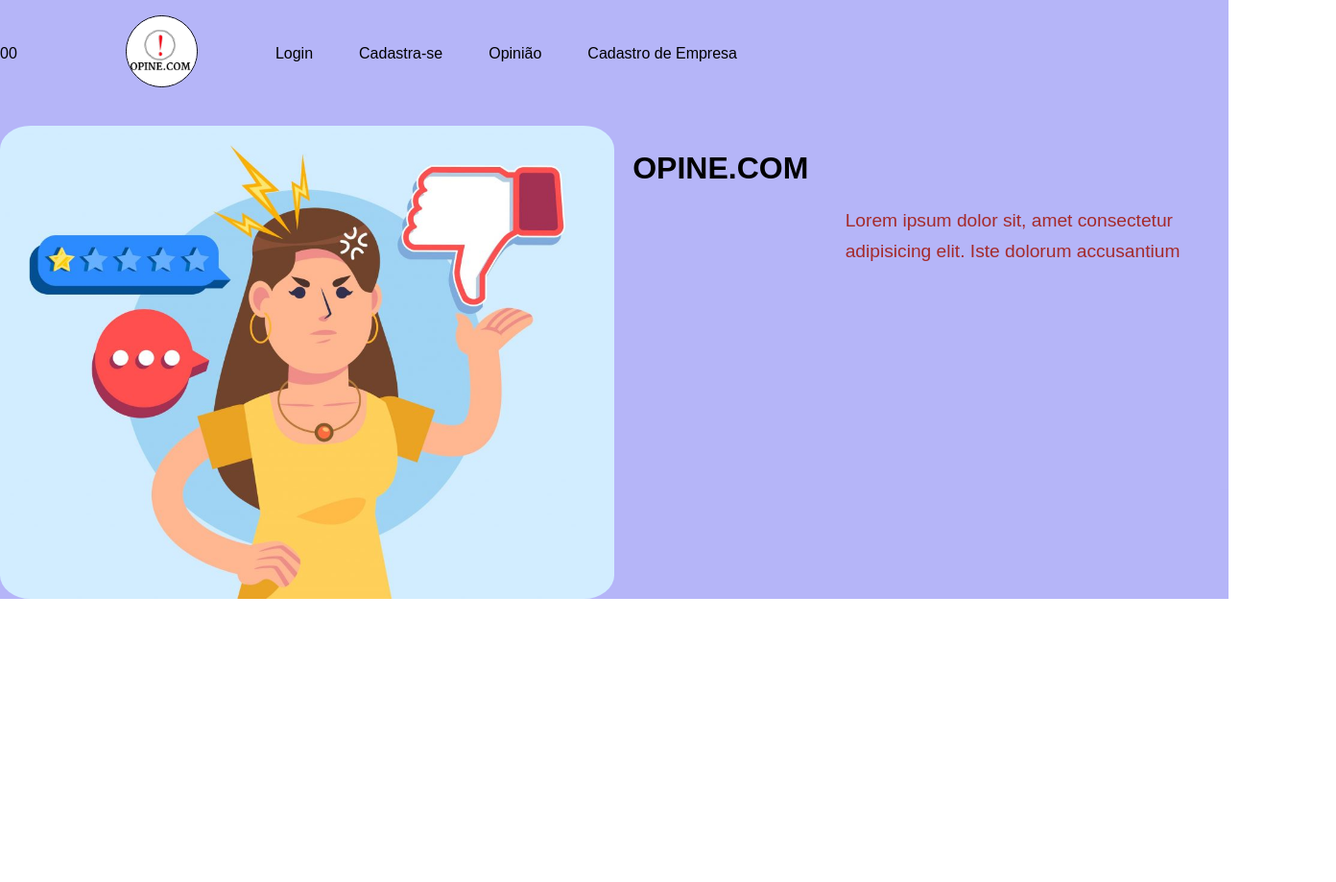
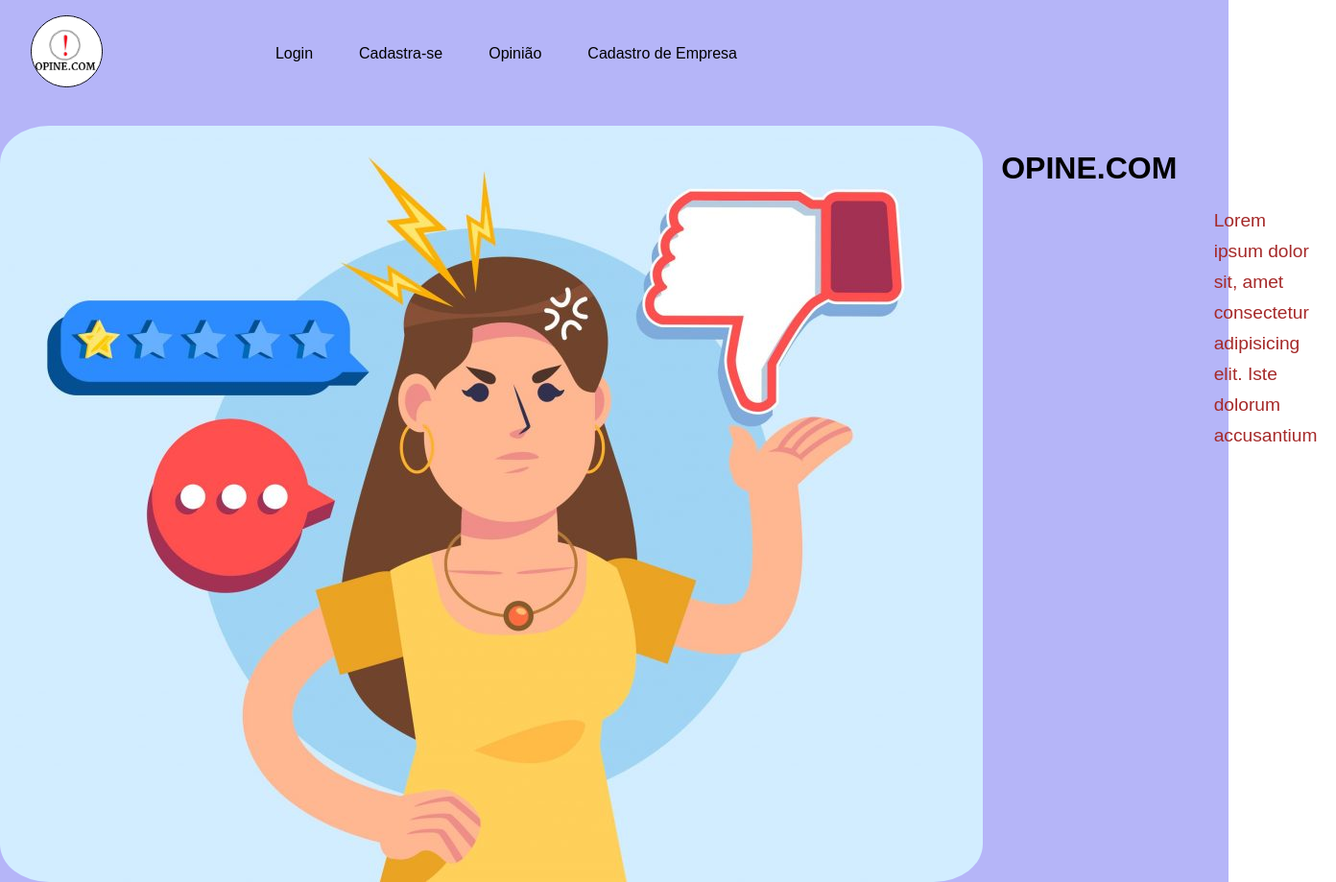
Before and after one commit to RenatinhaMacedo/Home, a plain HTML site: page index.html in a window 1280 px wide. Shown: the whole page at 96% size, 1392 px wide, since content can reach past the window. Before the commit the page ends 800 px from the top, so only its background shows below. Drawn offline with Linux system fonts and the light colour scheme; files that its build step writes are made by us from their sources.

Commit message:
correções

```diff
--- a/index.html
+++ b/index.html
@@ -10,7 +10,7 @@
     </head>
     <body>
     <div class="background">
-        <header>00
+        <header>
             <div class="logo">
                 <img src="css/img/logo.jpg" >
             </div>
--- a/style.css
+++ b/style.css
@@ -74,7 +74,7 @@ ul li a :hover {
 }
 
 .container img {
-    width: 50%;
+    width: 100%;
     height: auto;
     border-radius: 5%;
 }
```
